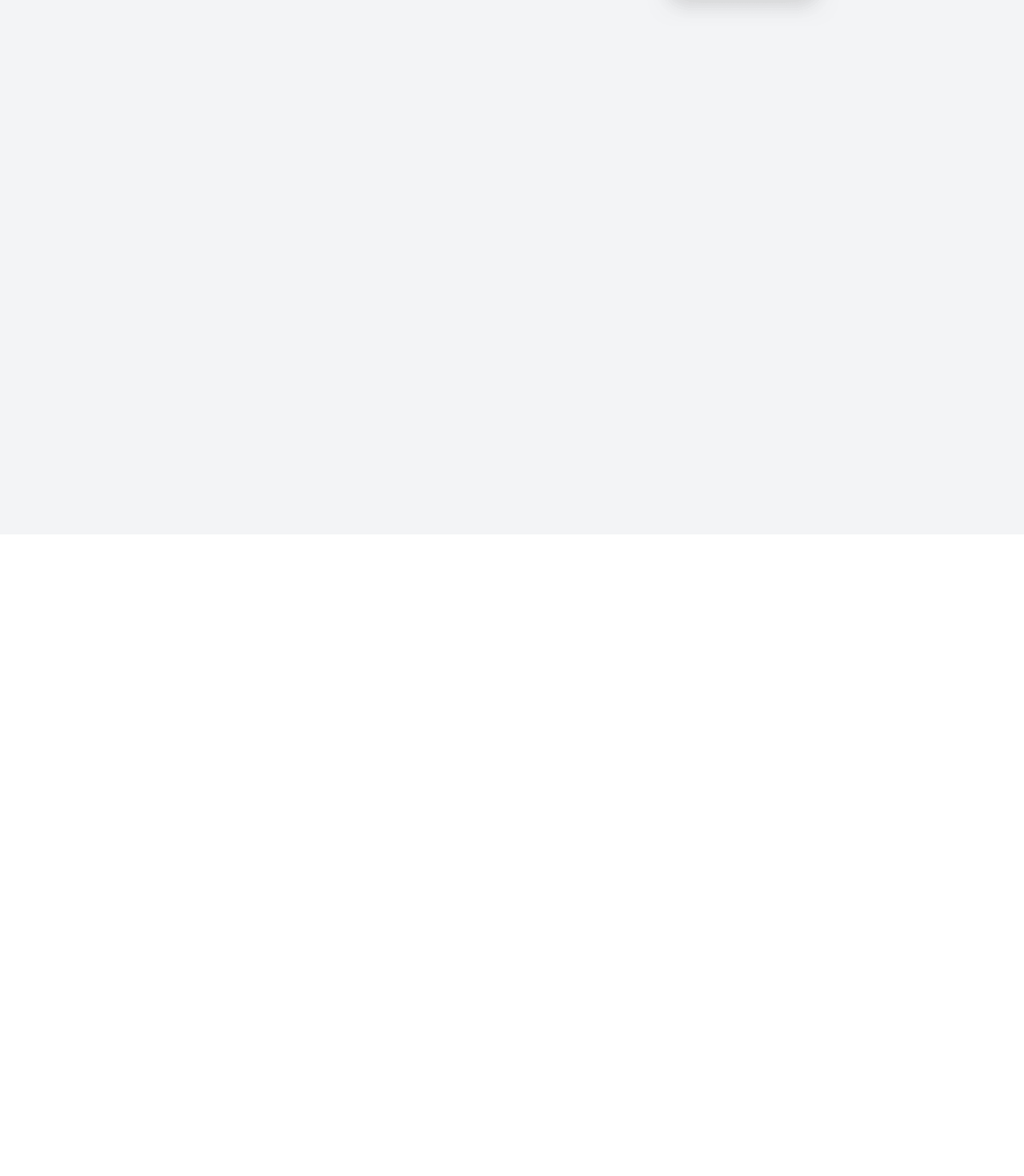
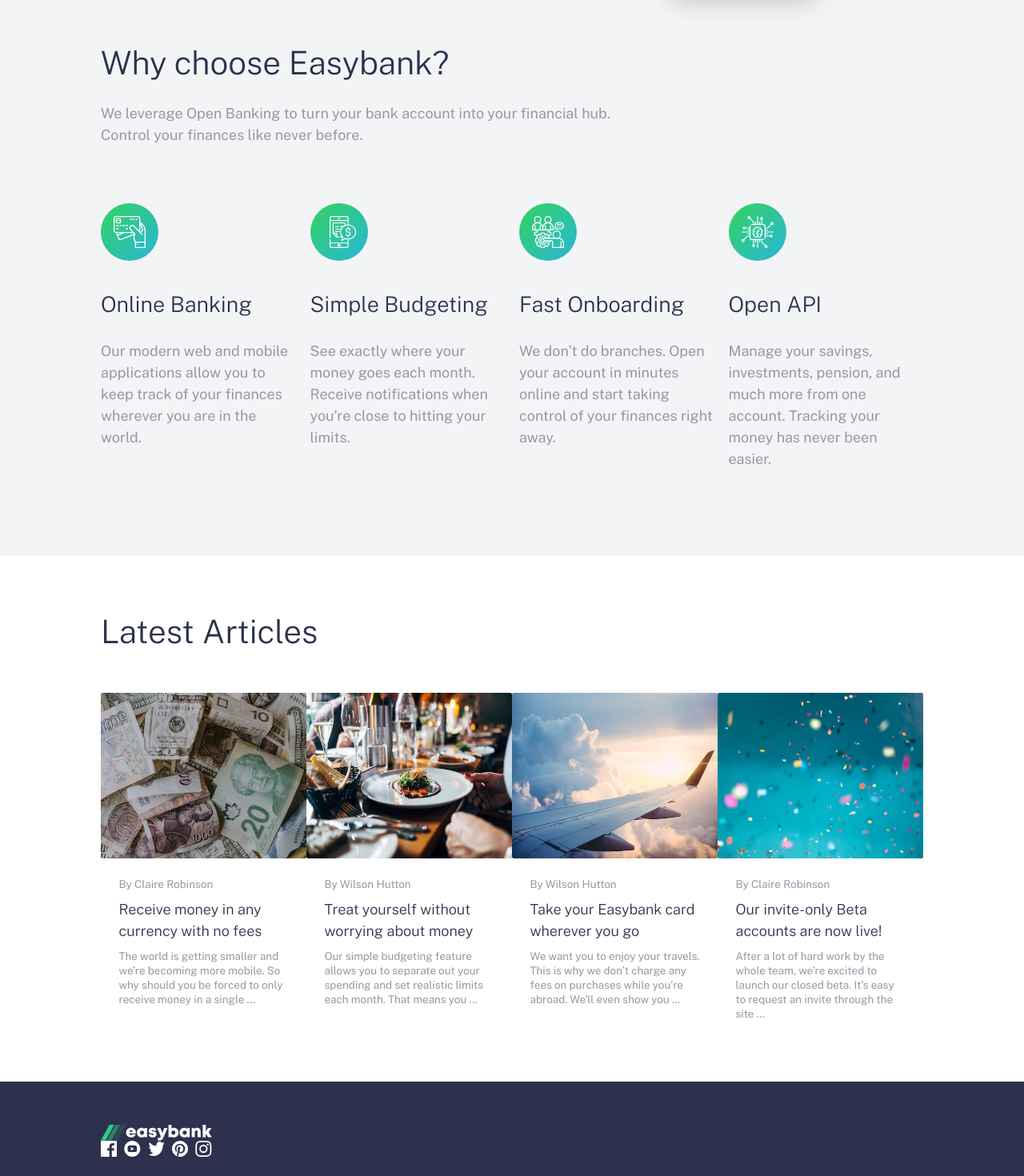
Before and after one commit to Jay-Sm/easybank-landing-page, a Vue app: page / in a window 1280 px wide. Shown: the part 880-2350 px from the top of the page at 80% size. Before the commit the page ends 1548 px from the top, so only its background shows below. Built offline with nearby package versions, Linux system fonts and the light colour scheme.

Commit message:
finished article section

```diff
--- /dev/null
+++ b/src/assets/css/articles.css
@@ -0,0 +1,15 @@
+.article-info {
+  @apply p-5 space-y-2 max-w-full
+}
+
+.thumbnail {
+  @apply w-full h-[11.5rem] rounded-sm
+}
+
+.article-text{
+  @apply text-grayish-blue text-xs
+}
+
+.article-title {
+  @apply font-300 hover:text-[#31c486] cursor-pointer transition-colors
+}
--- /dev/null
+++ b/src/assets/css/benefits.css
@@ -0,0 +1,7 @@
+.benefit-card h3 {
+  @apply text-2xl font-300 mb-6 mt-8
+}
+
+.benefit-card p {
+  @apply text-grayish-blue min-w-[10rem] max-w-[18rem]
+}
--- a/src/assets/css/main.css
+++ b/src/assets/css/main.css
@@ -1,5 +1,7 @@
 @import url("https://fonts.googleapis.com/css2?family=Public+Sans:wght@300;400;700&display=swap");
 @import url('header.css');
+@import url('benefits.css');
+@import url('articles.css');
 
 @tailwind base;
 @tailwind components;
@@ -21,8 +23,18 @@
   @apply h-full;
 }
 
+header,
+footer,
+section {
+  @apply px-[7rem]
+}
+
 .invite-button {
   @apply text-white py-3 px-8 rounded-full min-w-fit max-w-fit hover:opacity-60 transition-opacity;
   background: rgb(49, 211, 92);
   background: linear-gradient(90deg, rgba(49, 211, 92, 1) 0%, rgba(43, 183, 218, 1) 100%);
 }
+
+h2 {
+  @apply text-4xl font-300
+}
--- a/src/views/Home.vue
+++ b/src/views/Home.vue
@@ -1,6 +1,6 @@
 <template>
   <div>
-    <header class="absolute top-0 left-0 right-0 h-[5rem] bg-white z-20 flex items-center justify-between px-[7rem]">
+    <header class="absolute top-0 left-0 right-0 h-[5rem] bg-white z-20 flex items-center justify-between">
       <img src="../assets/images/logo.svg" alt="easybank logo" class="h-6">
       <nav class="flex space-x-8 text-grayish-blue ml-2">
         <button>Home</button>
@@ -30,23 +30,118 @@
       <img src="../assets/images/image-mockups.png" class="absolute z-10 top-[3rem] right-[0rem] min-w-[39rem] w-[39rem]">
     </section>
 
-    <section class="bg-light-grayish-blue h-[40rem] z-0">
-      <div>
-        <h1>Why choose Easybank?</h1>
-        <p></p>
+    <section class="bg-light-grayish-blue z-0 py-[6rem] flex flex-col justify-center items-center space-y-16">
+      <div class="flex flex-col space-y-6 w-full">
+        <h2>Why choose Easybank?</h2>
+        <p class="w-[35.5rem] text-grayish-blue">We leverage Open Banking to turn your bank account into your financial
+          hub. Control
+          your finances like never before.</p>
       </div>
-      <div></div>
+
+      <div class="flex justify-between w-full space-x-4">
+        <div class="benefit-card">
+          <img src="../assets/images/icon-online.svg" class="w-16 h-16">
+          <h3>Online Banking</h3>
+          <p>
+            Our modern web and mobile applications allow you to keep track of your finances wherever you are in the world.
+          </p>
+        </div>
+        <div class="benefit-card">
+          <img src="../assets/images/icon-budgeting.svg" class="w-16 h-16">
+          <h3>Simple Budgeting</h3>
+          <p>
+            See exactly where your money goes each month. Receive notifications when you’re close to hitting your limits.
+          </p>
+        </div>
+        <div class="benefit-card">
+          <img src="../assets/images/icon-onboarding.svg" class="w-16 h-16">
+          <h3>Fast Onboarding</h3>
+          <p>
+            We don’t do branches. Open your account in minutes online and start taking control of your finances right
+            away.
+          </p>
+        </div>
+        <div class="benefit-card">
+          <img src="../assets/images/icon-api.svg" class="w-16 h-16">
+          <h3>Open API</h3>
+          <p>
+            Manage your savings, investments, pension, and much more from one account. Tracking your money has never been
+            easier.
+          </p>
+        </div>
+      </div>
 
     </section>
 
-    <section></section>
+    <section class="w-full py-[4rem] space-y-12">
 
-    <footer></footer>
+      <h2>Latest Articles</h2>
+
+      <div class="flex justify-between">
+        <div class="inline-block w-[14.7rem]">
+          <img src="../assets/images/image-currency.jpg" class="thumbnail">
+          <div class="article-info">
+            <p class="article-text">By Claire Robinson</p>
+            <h4 class="article-title">Receive money in any currency with no fees</h4>
+            <p class="h-16 article-text">
+              {{ maxLength(`The world is getting smaller and we’re becoming more mobile. So why should you be forced to
+              only receive money in a single`) }}</p>
+          </div>
+        </div>
+        <div class="inline-block w-[14.7rem]">
+          <img src="../assets/images/image-restaurant.jpg" class="thumbnail">
+          <div class="article-info">
+            <p class="article-text">By Wilson Hutton</p>
+            <h4 class="article-title">Treat yourself without worrying about money</h4>
+            <p class="h-16 article-text">{{ maxLength(`Our simple budgeting feature allows you to
+              separate out your spending and set realistic limits each month. That means you`) }}</p>
+          </div>
+        </div>
+        <div class="inline-block w-[14.7rem]">
+          <img src="../assets/images/image-plane.jpg" class="thumbnail">
+          <div class="article-info">
+            <p class="article-text">By Wilson Hutton</p>
+            <h4 class="article-title">Take your Easybank card wherever you go</h4>
+            <p class="h-16 article-text">{{ maxLength(`We want you to enjoy your travels. This is
+              why we don’t charge any fees on purchases while you’re abroad. We’ll even show you`) }}</p>
+          </div>
+        </div>
+        <div class="inline-block w-[14.7rem]">
+          <img src="../assets/images/image-confetti.jpg" class="thumbnail">
+          <div class="article-info">
+            <p class="article-text">By Claire Robinson</p>
+            <h4 class="article-title">Our invite-only Beta accounts are now live!</h4>
+            <p class="h-16 article-text">{{ maxLength(`After a lot of hard work by the whole team,
+              we’re excited to launch our closed beta. It’s easy to request an invite through the site`) }}</p>
+          </div>
+        </div>
+      </div>
+    </section>
+
+    <footer class="py-[3rem]  bg-dark-blue text-white flex">
+      <div>
+        <img src="../assets/images/logo-white.svg" alt="" class="">
+        <div class="flex justify-between">
+          <img src="../assets/images/icon-facebook.svg" alt="">
+          <img src="../assets/images/icon-youtube.svg" alt="">
+          <img src="../assets/images/icon-twitter.svg" alt="">
+          <img src="../assets/images/icon-pinterest.svg" alt="">
+          <img src="../assets/images/icon-instagram.svg" alt="">
+        </div>
+      </div>
+      <div></div>
+      <div></div>
+    </footer>
   </div>
 </template>
 
 <script setup>
 
+function maxLength(str) {
+  const maxLength = 122
+  return (str.length > maxLength) ? str.slice(0, str.length) + `\u00A0…` : str;
+}
+
 </script>
 
 <style></style>
```
Also changed, not shown: design/index.html (indentation only), src/assets/css/footer.css (added), src/assets/images/logo-white.svg (added).
